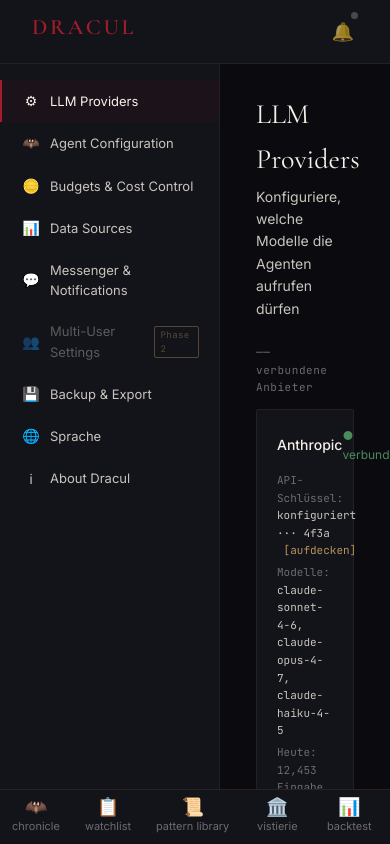
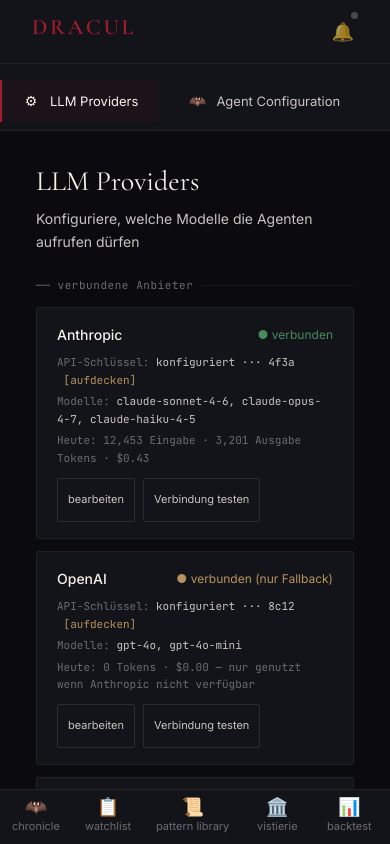
Before and after one commit to visterion/dracul, a Vue app in the folder chronicle/: page /settings in a window 390 px wide. Built offline with nearby package versions, Linux system fonts and the light colour scheme.

Commit message:
feat(chronicle): Settings mobile — stacked layout + scrollable nav chip row

```diff
--- a/chronicle/src/views/SettingsView.vue
+++ b/chronicle/src/views/SettingsView.vue
@@ -610,4 +610,21 @@ onMounted(async () => {
   outline: 1px solid var(--blood-crimson);
   border-color: var(--blood-crimson);
 }
+
+@media (max-width: 959.98px) {
+  .settings { grid-template-columns: 1fr; height: auto; }
+  .settings__nav {
+    display: flex;
+    flex-direction: row;
+    overflow-x: auto;
+    -webkit-overflow-scrolling: touch;
+    gap: var(--space-2);
+    border-right: none;
+    border-bottom: 1px solid rgba(184, 148, 92, 0.12);
+    padding-bottom: var(--space-2);
+  }
+  .settings__nav::-webkit-scrollbar { display: none; }
+  .settings__nav-item { flex: 0 0 auto; white-space: nowrap; }
+  .settings__budget-grid { grid-template-columns: 1fr; }
+}
 </style>
```
